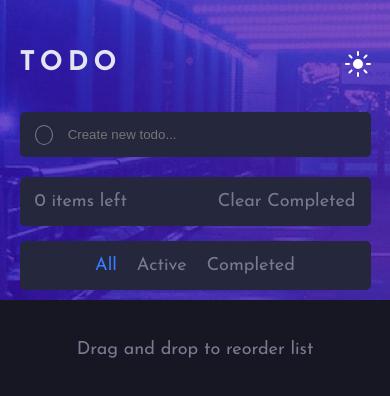
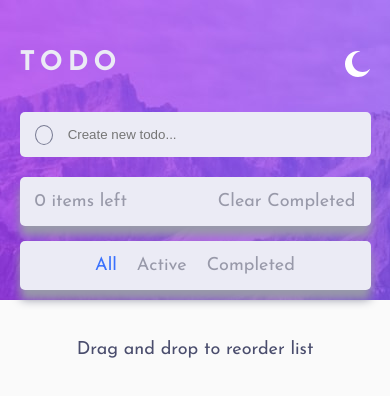
Before and after one commit to mickaelk98/fem-todo-app, a React (Vite) app: page / in a window 390 px wide. Shown: the top 396 px of the page. Built offline with nearby package versions, Linux system fonts and the light colour scheme.

Commit message:
added a switch between dark and light mode

```diff
--- a/src/App.jsx
+++ b/src/App.jsx
@@ -1,12 +1,15 @@
-import { useState } from "react";
+import { useContext, useState } from "react";
 import Filter from "./components/Filter";
-import logo from "./assets/images/icon-sun.svg";
+import sun from "./assets/images/icon-sun.svg";
+import moon from "./assets/images/icon-moon.svg";
 import TodoItem from "./components/TodoItem";
+import ThemeContext from "./context/ThemeContext";
 function App() {
   const [todos, setTodos] = useState([]);
   const [value, setValue] = useState("");
   const [filter, setFilter] = useState("all");
   const itemLeft = todos.filter((todo) => todo.done === false).length;
+  const { theme, toogleTheme } = useContext(ThemeContext);
 
   function handleSubmit(e) {
     e.preventDefault();
@@ -40,18 +43,48 @@ function App() {
       <div className="container">
         <div className="head">
           <h1>Todo</h1>
-          <img src={logo} alt="logo" />
+          <img
+            onClick={() => toogleTheme()}
+            src={theme === "dark" ? sun : moon}
+            alt="logo"
+          />
         </div>
-        <form className="add-todo" action="" onSubmit={handleSubmit}>
+        <form
+          style={{
+            background:
+              theme === "dark"
+                ? "var(--veryDarkDesaturatedBlue)"
+                : "var(--veryLightGrayishBlue)",
+          }}
+          className="add-todo"
+          action=""
+          onSubmit={handleSubmit}
+        >
           <div className="circle"></div>
           <input
+            style={{
+              color:
+                theme === "dark"
+                  ? "var(--darkGrayishBlue-dark)"
+                  : "var(--veryDarkGrayishBlue)",
+            }}
             value={value}
             onChange={(e) => setValue(e.target.value)}
             type="text"
             placeholder="Create new todo..."
           />
         </form>
-        <div className="todo-container">
+        <div
+          style={{
+            background:
+              theme === "dark"
+                ? "var(--veryDarkDesaturatedBlue)"
+                : "var(--veryLightGrayishBlue)",
+          }}
+          className={`todo-container ${
+            theme === "dark" ? "dark-shadow" : "light-shadow"
+          }`}
+        >
           {todos.length > 0 &&
             todos
               .filter((todo) => {
@@ -73,14 +106,49 @@ function App() {
                 />
               ))}
 
-          <div className="todo-filter-content">
-            <p>{itemLeft} items left</p>
-            <Filter filter={filter} setFilter={setFilter} device={"tabletPc"} />
-            <p onClick={() => clearTodos()}>Clear Completed</p>
+          <div
+            style={{
+              color:
+                theme === "dark"
+                  ? "var(--darkGrayishBlue-dark)"
+                  : "var(--darkGrayishBlue)",
+            }}
+            className="todo-filter-content"
+          >
+            <p
+              className={`${
+                theme === "light" ? "todo-filter-content-light" : ""
+              }`}
+            >
+              {itemLeft} items left
+            </p>
+            <Filter filter={filter} setFilter={setFilter} other={"tabletPc"} />
+            <p
+              className={`${
+                theme === "light" ? "todo-filter-content-light" : ""
+              }`}
+              onClick={() => clearTodos()}
+            >
+              Clear Completed
+            </p>
           </div>
         </div>
-        <Filter filter={filter} setFilter={setFilter} device={"mobile"} />
-        <p className="dndText">Drag and drop to reorder list</p>
+        <Filter
+          filter={filter}
+          setFilter={setFilter}
+          other={`mobile ${theme === "dark" ? "dark-shadow" : "light-shadow"}`}
+        />
+        <p
+          style={{
+            color:
+              theme === "dark"
+                ? "var(--darkGrayishBlue-dark)"
+                : "var(--veryDarkGrayishBlue)",
+          }}
+          className="dndText"
+        >
+          Drag and drop to reorder list
+        </p>
       </div>
     </main>
   );
--- a/src/components/Filter.jsx
+++ b/src/components/Filter.jsx
@@ -1,22 +1,43 @@
 import PropTypes from "prop-types";
+import { useContext } from "react";
+import ThemeContext from "../context/ThemeContext";
 
-function Filter({ filter, setFilter, device }) {
+function Filter({ filter, setFilter, other }) {
+  const { theme } = useContext(ThemeContext);
   return (
-    <ul className={`todo-filter ${device}`}>
+    <ul
+      style={{
+        background:
+          theme === "dark"
+            ? "var(--veryDarkDesaturatedBlue)"
+            : "var(--veryLightGrayishBlue)",
+        color:
+          theme === "dark"
+            ? "var(--darkGrayishBlue-dark)"
+            : "var(--darkGrayishBlue)",
+      }}
+      className={`todo-filter ${other}`}
+    >
       <li
-        className={filter === "all" ? "filter" : ""}
+        className={`${filter === "all" ? "filter" : ""} ${
+          theme === "light" ? "filter-item-light" : ""
+        }`}
         onClick={() => setFilter("all")}
       >
         All
       </li>
       <li
-        className={filter === "active" ? "filter" : ""}
+        className={`${filter === "active" ? "filter" : ""} ${
+          theme === "light" ? "filter-item-light" : ""
+        }`}
         onClick={() => setFilter("active")}
       >
         Active
       </li>
       <li
-        className={filter === "completed" ? "filter" : ""}
+        className={`${filter === "completed" ? "filter" : ""} ${
+          theme === "light" ? "filter-item-light" : ""
+        }`}
         onClick={() => setFilter("completed")}
       >
         Completed
@@ -28,7 +49,7 @@ function Filter({ filter, setFilter, device }) {
 Filter.propTypes = {
   filter: PropTypes.string.isRequired,
   setFilter: PropTypes.func.isRequired,
-  device: PropTypes.string.isRequired,
+  other: PropTypes.string.isRequired,
 };
 
 export default Filter;
--- /dev/null
+++ b/src/components/ThemeProvider.jsx
@@ -0,0 +1,50 @@
+import { useState, useEffect } from "react";
+import PropTypes from "prop-types";
+import ThemeContext from "../context/ThemeContext";
+
+function ThemeProvider({ children }) {
+  const [theme, setTheme] = useState("light");
+
+  function toogleTheme() {
+    setTheme(theme === "dark" ? "light" : "dark");
+  }
+
+  const toogleBg = () => {
+    const isMobile = window.innerWidth < 375;
+    const deviceType = isMobile ? "mobile" : "desktop";
+    const themeType = theme === "dark" ? "dark" : "light";
+
+    // Supprimer toutes les classes possibles
+    document.body.classList.remove(
+      "body-bg-dark-mobile",
+      "body-bg-light-mobile",
+      "body-bg-dark-desktop",
+      "body-bg-light-desktop"
+    );
+
+    // Ajouter uniquement la classe correspondante
+    document.body.classList.add(`body-bg-${themeType}-${deviceType}`);
+  };
+
+  useEffect(() => {
+    toogleBg();
+  });
+
+  useEffect(() => {
+    window.addEventListener("resize", toogleBg);
+
+    return () => window.removeEventListener("resize", toogleBg());
+  });
+
+  return (
+    <ThemeContext.Provider value={{ theme, toogleTheme }}>
+      {children}
+    </ThemeContext.Provider>
+  );
+}
+
+ThemeProvider.propTypes = {
+  children: PropTypes.node.isRequired,
+};
+
+export default ThemeProvider;
--- a/src/components/TodoItem.jsx
+++ b/src/components/TodoItem.jsx
@@ -1,15 +1,28 @@
 import PropTypes from "prop-types";
 import check from "../assets/images/icon-check.svg";
 import cross from "../assets/images/icon-cross.svg";
+import { useContext } from "react";
+import ThemeContext from "../context/ThemeContext";
 
 function TodoItem({ todo, toogleTodo, deleteTodo }) {
+  const { theme } = useContext(ThemeContext);
   return (
     <div key={todo.id} className="todo-item">
       <div>
-        <div className={`circle item-circle ${todo.done ? "circle-done" : ""}`}>
+        <div
+          className={`circle ${
+            theme === "dark" ? "item-circle-dark" : "item-circle-light"
+          } ${todo.done ? "circle-done" : ""}`}
+        >
           {todo.done && <img src={check} alt="check" />}
         </div>
         <p
+          style={{
+            color:
+              theme === "dark"
+                ? "var(--darkGrayishBlue-dark)"
+                : "var(--veryDarkGrayishBlue)",
+          }}
           className={todo.done ? "todo-done" : ""}
           onClick={() => toogleTodo(todo.id)}
         >
--- /dev/null
+++ b/src/context/ThemeContext.js
@@ -0,0 +1,5 @@
+import { createContext } from "react";
+
+const themeContext = createContext()
+
+export default themeContext;
--- a/src/index.css
+++ b/src/index.css
@@ -6,21 +6,21 @@
 
 :root {
   /*primary*/
-  --brightBlue: hsl(220, 98%, 61%);
+  --brightBlue: hsl(223, 98%, 61%);
   --checkBg: linear-gradient(to right, hsl(192, 100%, 67%), hsl(280, 87%, 65%));
 
    /*light theme*/
    --veryLightGray: hsl(0, 0%, 98%);
-   --veryLightGrayishBlue: hsl(236, 33%, 92%);
-   --lightGrayishBlue: hsl(233, 11%, 84%);
-   --darkGrayishBlue: hsl(236, 9%, 61%);
-   --veryDarkGrayishBlue: hsl(235, 19%, 35%);
+   --veryLightGrayishBlue: hsl(236, 33%, 94%);
+   --lightGrayishBlue: hsl(233, 11%, 85%);
+   --darkGrayishBlue: hsl(236, 9%, 63%);
+   --veryDarkGrayishBlue: hsl(235, 19%, 36%);
 
    /*dark theme*/
    --veryDarkBlue: hsl(235, 21%, 11%);
    --veryDarkDesaturatedBlue: hsl(235, 24%, 19%);
-   --lightGrayishBlue-dark: hsl(234, 39%, 85%);
-   --lightGrayishBlueHover: hsl(236, 33%, 92%);
+   --lightGrayishBlue-dark: hsl(234, 39%, 90%);
+   --lightGrayishBlueHover: hsl(236, 33%, 94%);
    --darkGrayishBlue-dark: hsl(234, 11%, 52%);
    --veryDarkGrayishBlue1: hsl(233, 14%, 35%);
    --veryDarkGrayishBlue2: hsl(237, 14%, 26%);
@@ -29,7 +29,6 @@
 /* General */
 
 html, body {
-  background: url(../src/assets/images/bg-mobile-dark.jpg) var(--veryDarkBlue) no-repeat;
   font-size: 18px;
   font-family: "Josefin Sans", serif;
 }
@@ -44,14 +43,6 @@ ul li {
   border: 1px solid var(--darkGrayishBlue-dark);
   border-radius: 50%;
   margin-right: 15px;
-}
-
-.item-circle:hover {
-  position: relative;
-  border: 1px solid transparent;
-  background: linear-gradient(var(--veryDarkDesaturatedBlue), var(--veryDarkDesaturatedBlue)) padding-box,
-              var(--checkBg) border-box;
-  cursor: pointer;
 }
 
 .todo-done {
@@ -75,7 +66,6 @@ ul li {
 }
 
 .add-todo, .todo-container, .todo-filter {
-  background: var(--veryDarkDesaturatedBlue);
   border-radius: 5px;
 }
 
@@ -106,6 +96,10 @@ ul li {
   font-size: 27px;
 }
 
+.head img {
+  cursor: pointer;
+}
+
 .add-todo {
   display: flex;
   align-items: center;
@@ -119,7 +113,6 @@ ul li {
   background: none;
   border: none;
   padding: 5px 0;
-  color: var(--darkGrayishBlue-dark);
 }
 
 .add-todo input {
@@ -188,13 +181,59 @@ ul li {
   color: var(--darkGrayishBlue-dark);
 }
 
-
-@media screen and (min-width: 375px) {
-  html, body {
-    background: url(../src/assets/images/bg-desktop-dark.jpg) var(--veryDarkBlue) no-repeat;
-  }
+/** dark theme */
+.body-bg-dark-mobile {
+  background: url(../src/assets/images/bg-mobile-dark.jpg);
+  background-color: var(--veryDarkBlue);
+  background-repeat: no-repeat;
 }
 
+.body-bg-dark-desktop {
+  background: url(../src/assets/images/bg-desktop-dark.jpg);
+  background-color: var(--veryDarkBlue);
+  background-repeat: no-repeat;
+}
+
+.dark-shadow {
+  box-shadow: var(--veryDarkBlue) 0px 10px 10px 0px;
+}
+
+.item-circle-dark:hover {
+  position: relative;
+  border: 1px solid transparent;
+  background: linear-gradient(var(--veryDarkDesaturatedBlue), var(--veryDarkDesaturatedBlue)) padding-box,
+              var(--checkBg) border-box;
+  cursor: pointer;
+}
+
+/** light theme  */
+.body-bg-light-mobile {
+  background-image: url(../src/assets/images/bg-mobile-light.jpg);
+  background-color: var(--veryLightGray);
+  background-repeat: no-repeat;
+}
+
+.body-bg-light-desktop {
+  background-image: url(../src/assets/images/bg-desktop-light.jpg);
+  background-color: var(--veryLightGray);
+  background-repeat: no-repeat;
+}
+
+.light-shadow {
+  box-shadow: var(--darkGrayishBlue) 0px 10px 10px 0px;
+}
+
+.item-circle-light:hover {
+  position: relative;
+  border: 1px solid transparent;
+  background: linear-gradient(var(--veryLightGrayishBlue), var(--veryLightGrayishBlue)) padding-box,
+              var(--checkBg) border-box;
+  cursor: pointer;
+}
+
+.filter-item-light:hover, .todo-filter-content-light:hover {
+  color: var(--veryDarkGrayishBlue) !important;
+}
 
 @media screen and (min-width: 768px) {
 
@@ -214,7 +253,6 @@ ul li {
 
 @media screen and (min-width: 1440px) {
   html, body {
-    background: url(../src/assets/images/bg-desktop-dark.jpg) var(--veryDarkBlue) no-repeat;
-    background-position-x: center;
+    background-position-x: center !important;
   }
 }
--- a/src/main.jsx
+++ b/src/main.jsx
@@ -2,9 +2,12 @@ import { StrictMode } from "react";
 import { createRoot } from "react-dom/client";
 import "./index.css";
 import App from "./App.jsx";
+import ThemeProvider from "./components/ThemeProvider.jsx";
 
 createRoot(document.getElementById("root")).render(
   <StrictMode>
-    <App />
+    <ThemeProvider>
+      <App />
+    </ThemeProvider>
   </StrictMode>
 );
```
